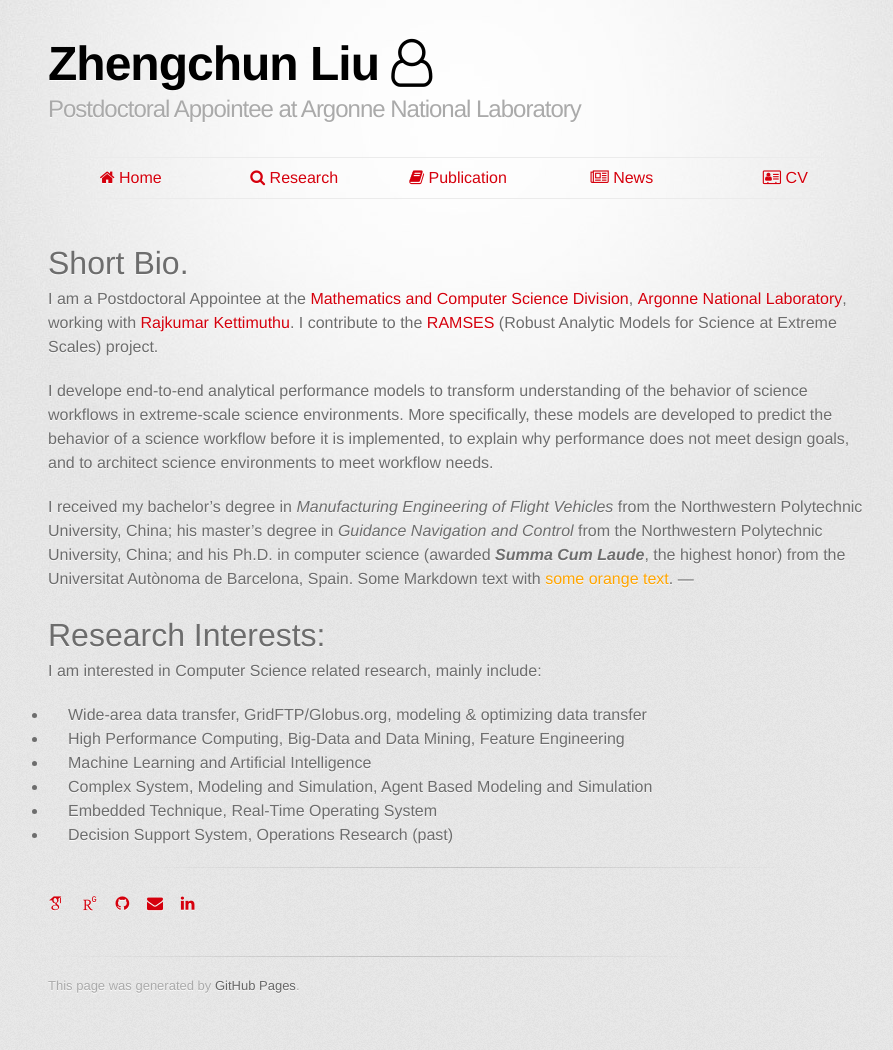
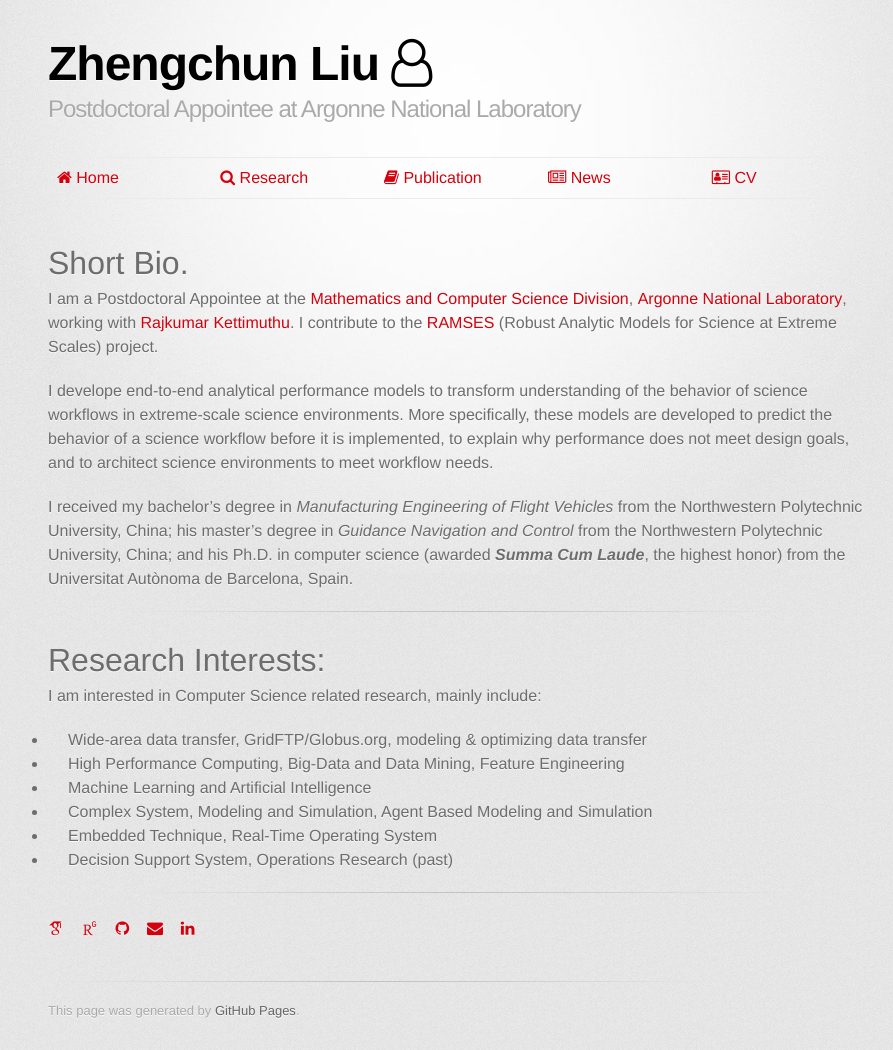
Before and after one commit to lzhengchun/lzhengchun.github.io, a Jekyll site: the page built from index.md, in a window 1280 px wide. Shown: the whole page, without its empty margins (182-1075 px from the left). Built offline with Jekyll 4.4.1, drawn with Linux system fonts in a browser that asks for light colours; some web fonts are replaced; before the commit the page ends 1025 px from its top, so only the background shows below that.

Commit message:
add, delete, polish etc.

```diff
--- a/_layouts/default.html
+++ b/_layouts/default.html
@@ -26,7 +26,7 @@
         <section id="downloads" class="clearfix">
         <style>
         td, th {
-            text-align: center;
+            text-align: left;
             padding: 8px;
             width: 20%;
         }
--- a/index.md
+++ b/index.md
@@ -10,7 +10,7 @@
 I develope end-to-end analytical performance models to transform understanding of the behavior of science workflows in extreme-scale science environments. More specifically, these models are developed to predict the behavior of a science workflow before it is implemented, to explain why performance does not meet design goals, and to architect science environments to meet workflow needs.
 
 I received my bachelor's degree in _Manufacturing Engineering of Flight Vehicles_ from the Northwestern Polytechnic University, China; his master's degree in _Guidance Navigation and Control_ from the Northwestern Polytechnic University, China; and his Ph.D. in computer science (awarded ___Summa Cum Laude___, the highest honor) from the Universitat Autònoma de Barcelona, Spain.
-Some Markdown text with <span style="color:orange">some orange text</span>.
+
 ---
 # Research Interests:
 
```
